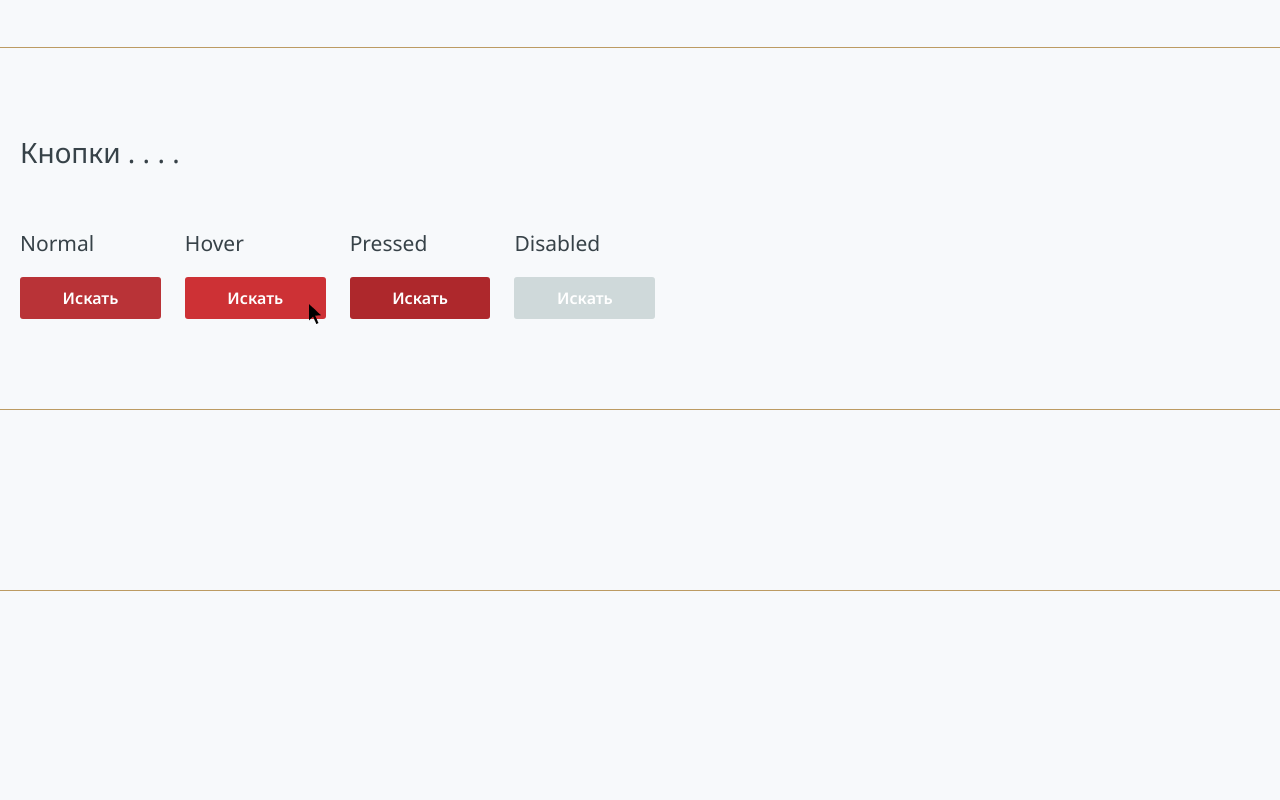
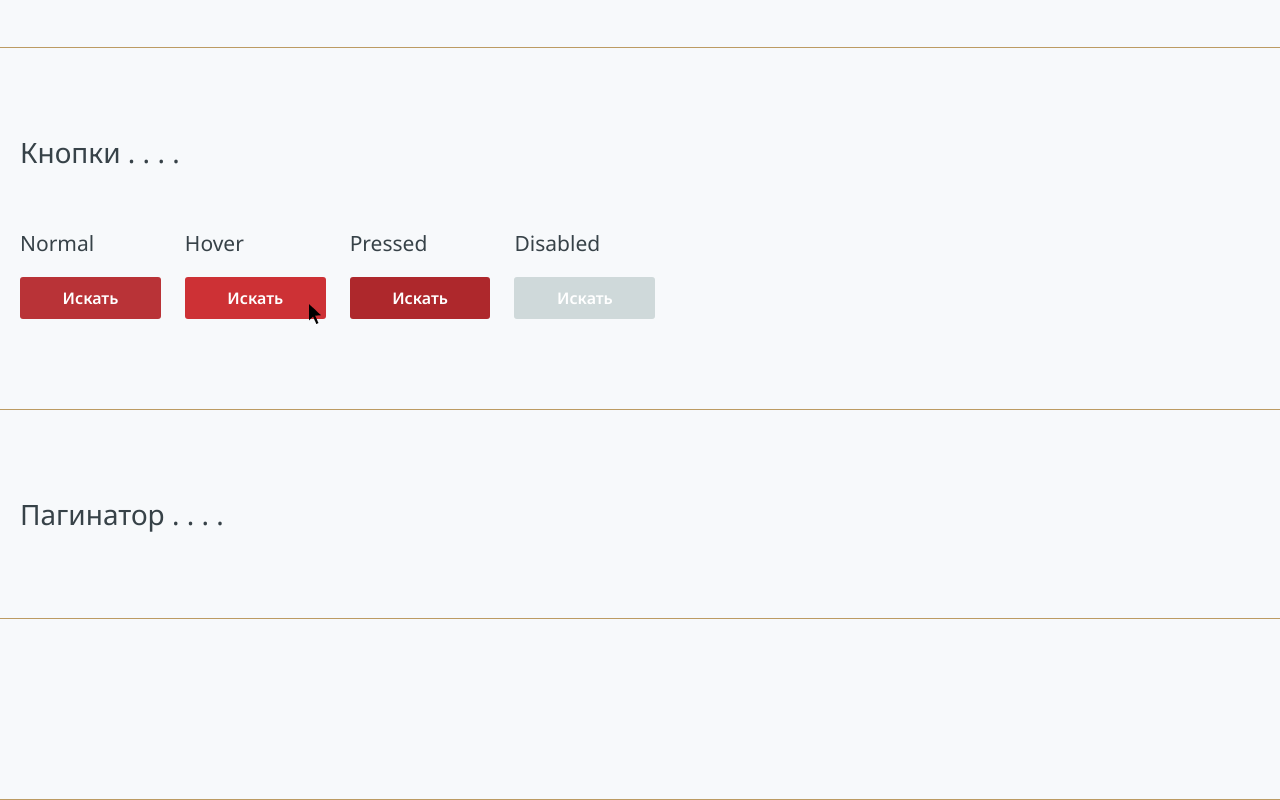
Before and after one commit to sulEvil/rgc, a website built with webpack: page src/index.html in a window 1280 px wide. Shown: the part 2442-3242 px from the top of the page. Before the commit the page ends 3033 px from the top, so only its background shows below. Built offline with nearby package versions, Linux system fonts and the light colour scheme; files whose address does not match are found by name.

Commit message:
forms start

```diff
--- /dev/null
+++ b/src/html/_pagination.htm
@@ -0,0 +1,7 @@
+<header class="pagination">
+    <div class="pagination__container">
+        <h2 class="pagination__title">
+            Пагинатор . . . .
+        </h2>
+    </div>
+</header>
--- a/src/index.html
+++ b/src/index.html
@@ -11,6 +11,7 @@
 				@@include('html/_typography.htm',{})
 				@@include('html/_icons.htm',{})
 				@@include('html/_buttons.htm',{})
+				@@include('html/_pagination.htm',{})
 			</main>
 			@@include('html/_footer.htm',{})
 		</div>
```
